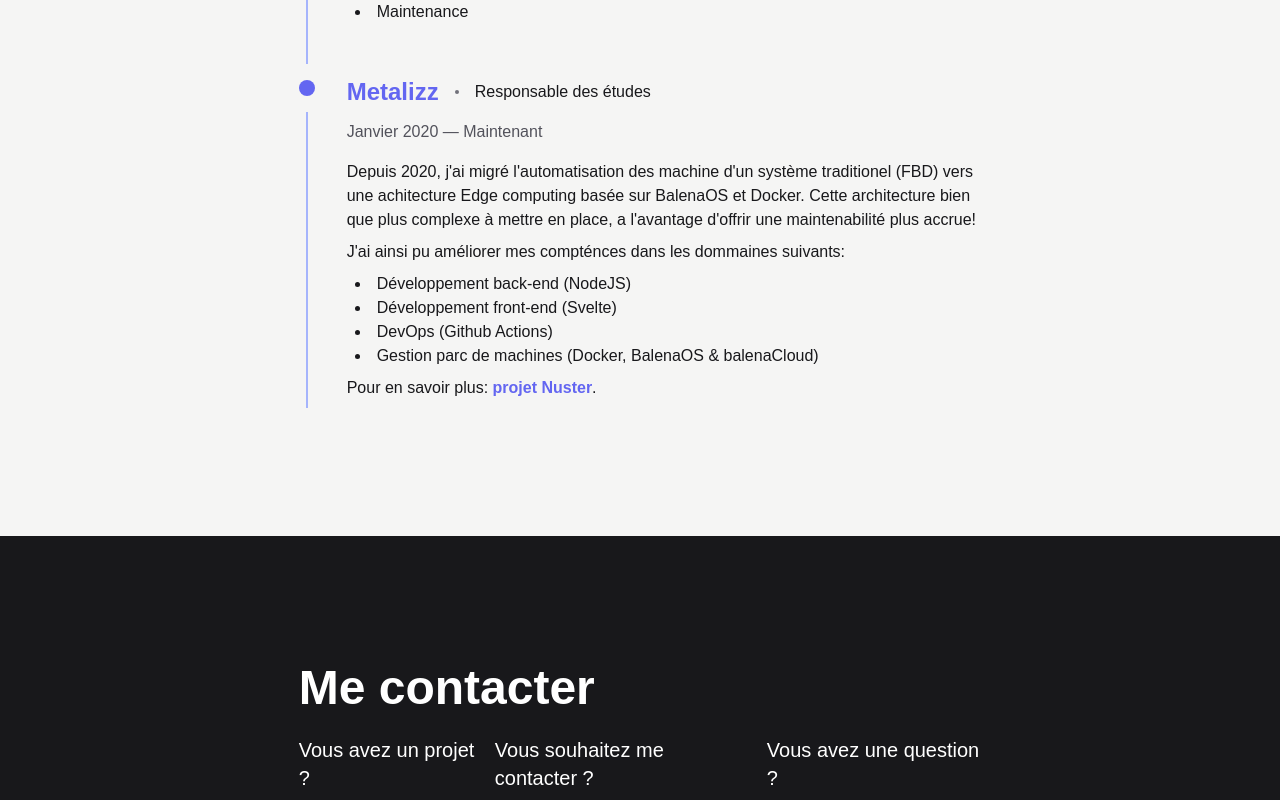
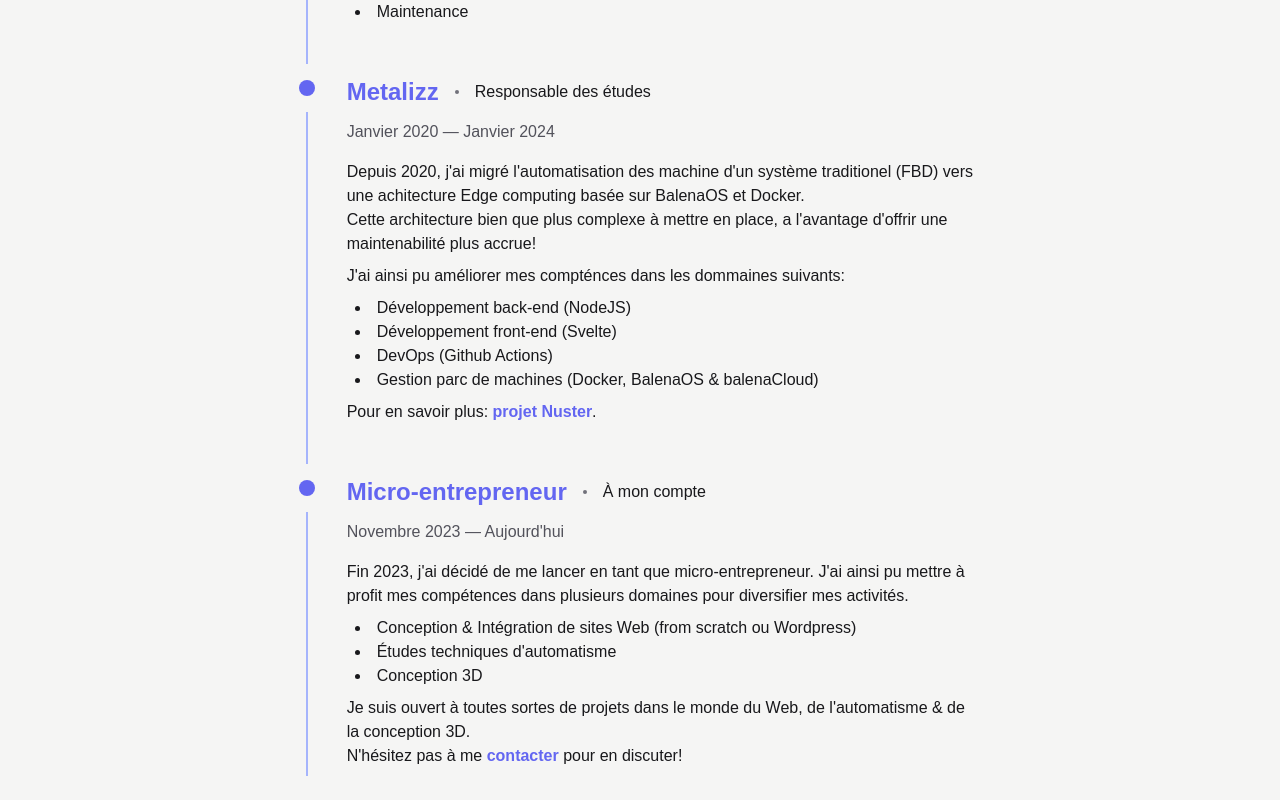
Before and after one commit to Kworz/portfolio, a SvelteKit app: page / in a window 1280 px wide. Shown: the part 2280-3080 px from the top of the page. Built offline with nearby package versions, Linux system fonts and the light colour scheme; no server answers; a web font is replaced by a local one.

Commit message:
updated homepage to match new CV

```diff
--- a/src/routes/(home)/+page.svelte
+++ b/src/routes/(home)/+page.svelte
@@ -105,7 +105,7 @@
 
         </Experience>
 
-        <Experience date={"Janvier 2020 — Maintenant"} last>
+        <Experience date={"Janvier 2020 — Janvier 2024"}>
 
             <svelte:fragment slot="lead">
                 <a href="https://metalizz.com/"><h3>Metalizz</h3></a>
@@ -114,7 +114,7 @@
             </svelte:fragment>
 
             <p>
-                Depuis 2020, j'ai migré l'automatisation des machine d'un système traditionel (FBD) vers une achitecture Edge computing basée sur BalenaOS et Docker.
+                Depuis 2020, j'ai migré l'automatisation des machine d'un système traditionel (FBD) vers une achitecture Edge computing basée sur BalenaOS et Docker.<br>
                 Cette architecture bien que plus complexe à mettre en place, a l'avantage d'offrir une maintenabilité plus accrue!
             </p>
 
@@ -133,6 +133,32 @@
 
         </Experience>
 
+        <Experience date="Novembre 2023 — Aujourd'hui" last>
+
+            <svelte:fragment slot="lead">
+                <a href="https://metalizz.com/"><h3>Micro-entrepreneur</h3></a>
+                <div class="h-1 aspect-square rounded-full bg-zinc-500" />
+                <p>À mon compte</p>
+            </svelte:fragment>
+
+            <p>
+                Fin 2023, j'ai décidé de me lancer en tant que micro-entrepreneur.
+                J'ai ainsi pu mettre à profit mes compétences dans plusieurs domaines pour diversifier mes activités.
+            </p>
+
+            <ul class="[&>*]:text-zinc-900">
+                <li>Conception & Intégration de sites Web (from scratch ou Wordpress)</li>
+                <li>Études techniques d'automatisme</li>
+                <li>Conception 3D</li>
+            </ul>
+
+            <p>
+                Je suis ouvert à toutes sortes de projets dans le monde du Web, de l'automatisme & de la conception 3D. <br>
+                N'hésitez pas à me <a href="#contact">contacter</a> pour en discuter!
+            </p>
+
+        </Experience>
+
     </div>
 </Section>
 
```
